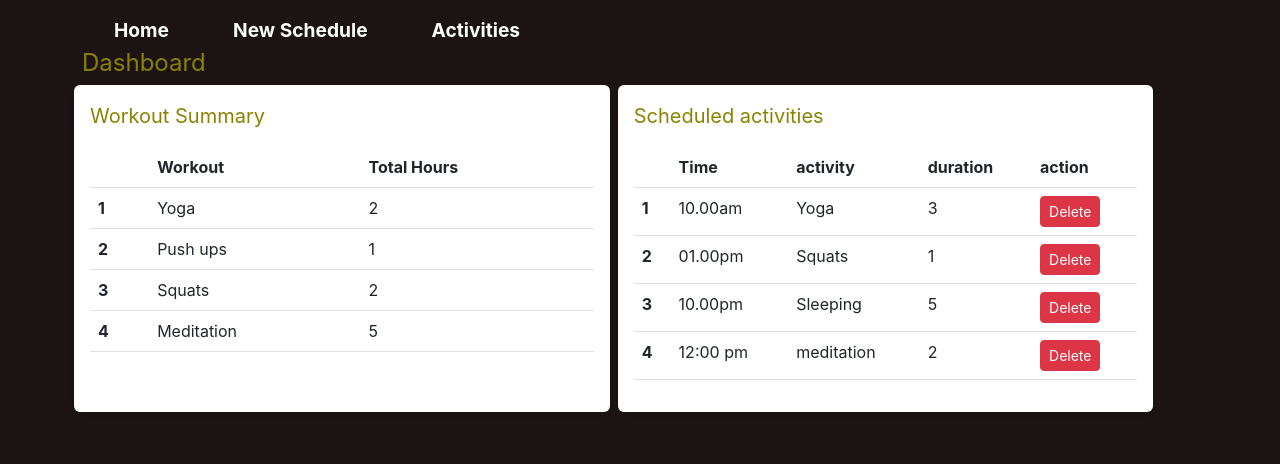
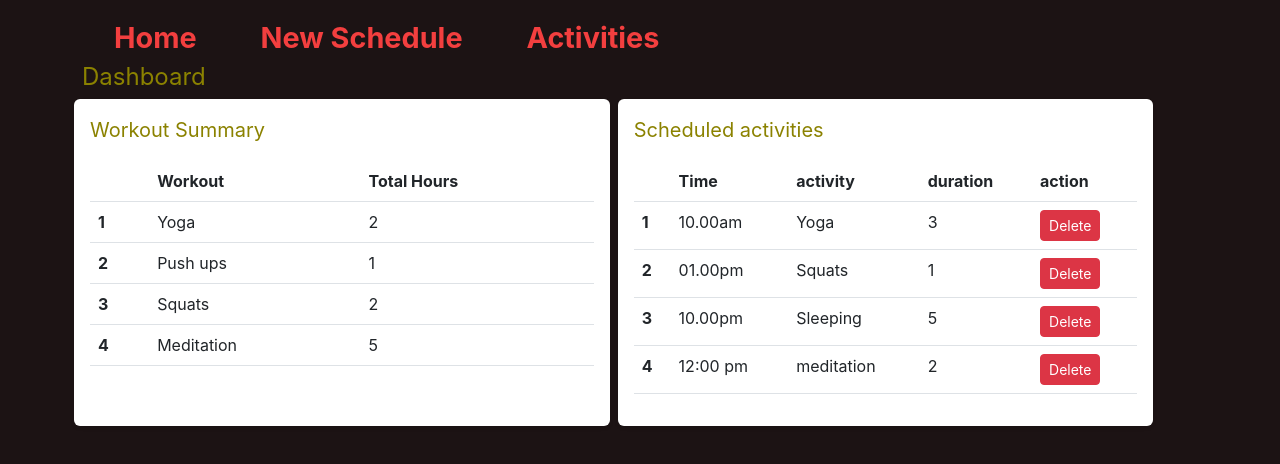
Before and after one commit to Esther2015157/fitnessapp, a React (Create React App) app: page / in a window 1280 px wide. Shown: the top 464 px of the page. Built offline with nearby package versions, Linux system fonts and the light colour scheme; data requests are answered from the project's data file.

Commit message:
designed font color

```diff
--- a/src/components/Home.js
+++ b/src/components/Home.js
@@ -48,7 +48,7 @@ function Home() {
                 </tbody>
             </table>
         </div>
-        <div className='home-card m-1 shadow-sm p-3 mb-5 bg-white rounded'>
+        <div className='home-card m-1 shadow-sm p-3 mb-5 bg-white  rounded'>
             <span className='headings fs-5'>Scheduled activities</span>
             <table className='table mt-3'>
                 <thead>
--- a/src/index.css
+++ b/src/index.css
@@ -17,11 +17,11 @@ code {
 }
 .navbar-links .nav-header{
   text-align: center;
-  text-decoration: none;
+  text-decoration:navajowhite;
   padding: 2rem;
   font-weight: bold;
-  font-size: 1.2rem;
-  color: #ffffff;
+  font-size: 1.8rem;
+  color: hsl(0, 88%, 60%);
 }
 .headings{
   color: rgb(139, 130, 0);
```
